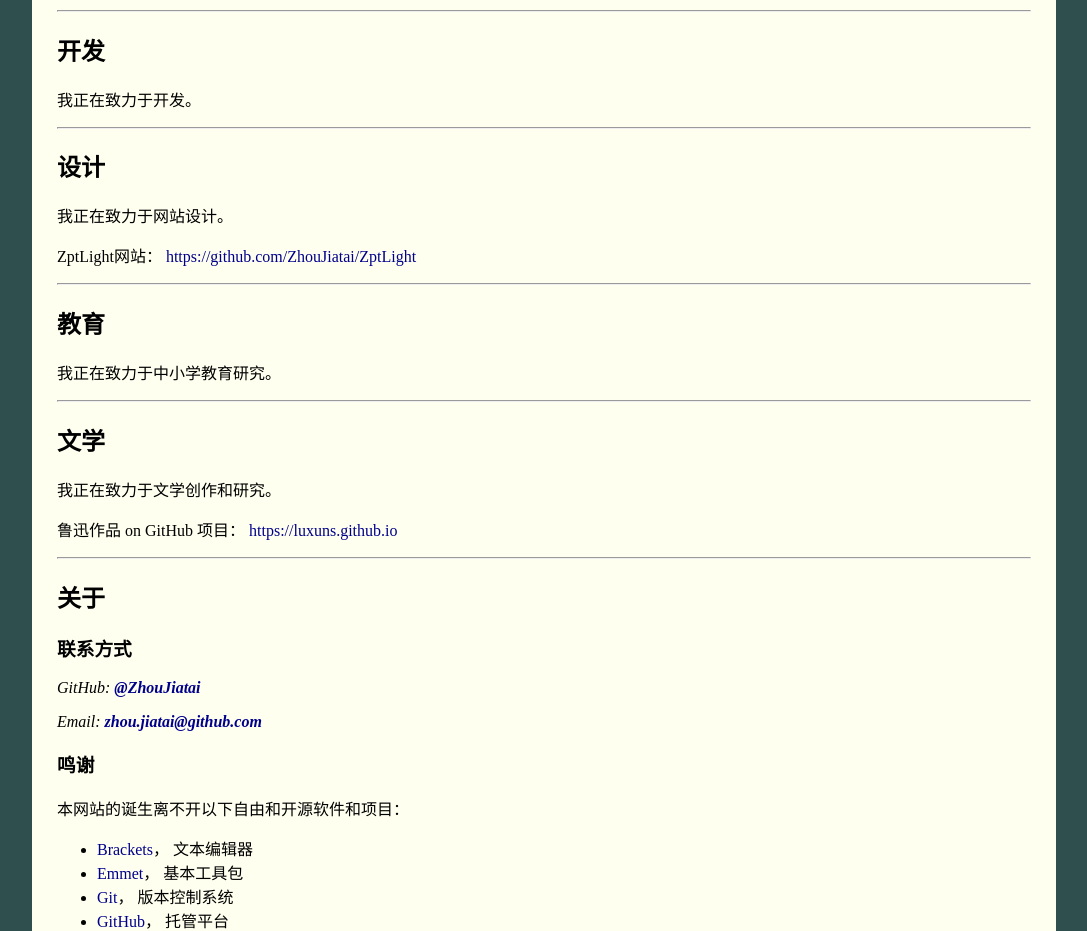
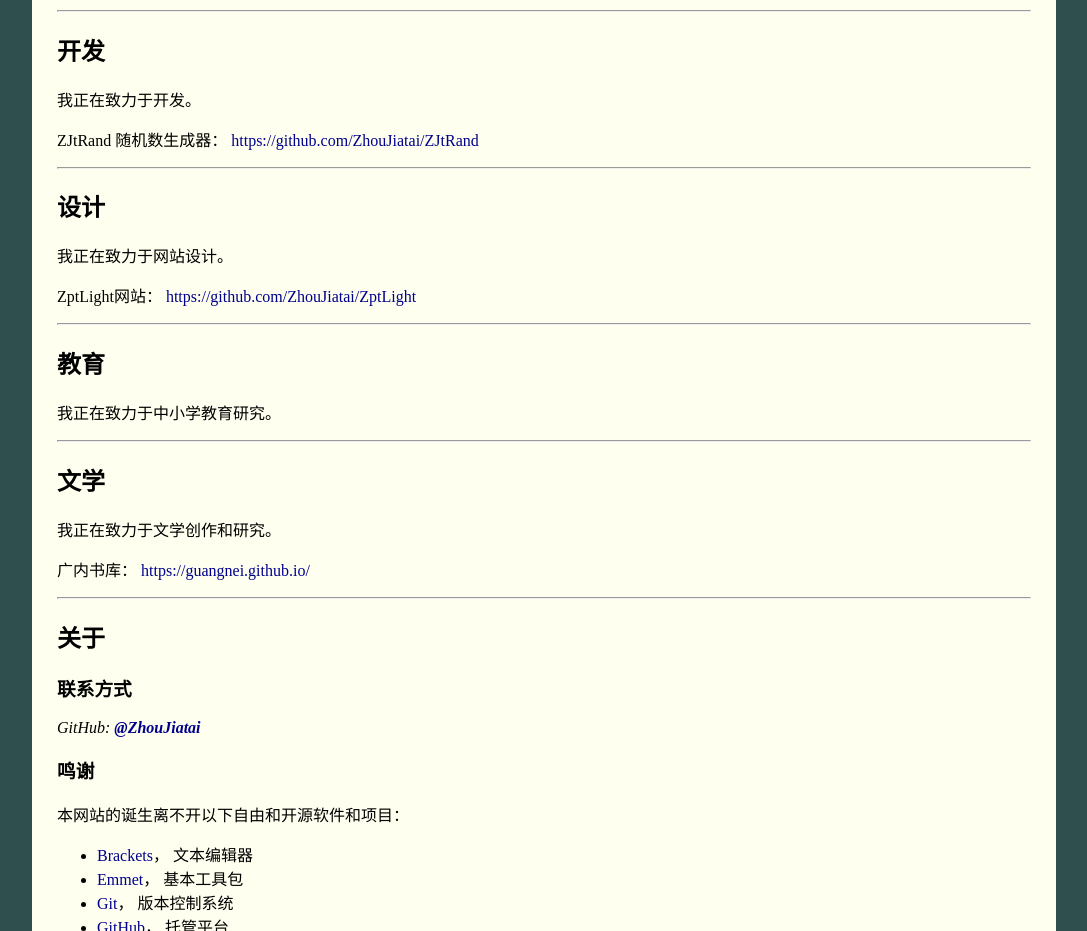
Before and after one commit to ZhouJiatai/former-homepage, a plain HTML site: page docs/index.html in a window 1280 px wide. Shown: the part 320-1251 px from the top of the page, without its empty margins (96-1183 px from the left). Drawn offline with Linux system fonts and the light colour scheme.

Commit message:
Update index.html

```diff
--- a/docs/index.html
+++ b/docs/index.html
@@ -47,6 +47,11 @@
 
             <h2 id="kf">开发</h2>
             <p>我正在致力于开发。</p>
+            <p>ZJtRand 随机数生成器：
+                <a href="https://github.com/ZhouJiatai/ZJtRand" target="_blank">
+                    https://github.com/ZhouJiatai/ZJtRand
+                </a>
+            </p>
             <hr/>
 
             <h2 id="sj">设计</h2>
@@ -64,9 +69,9 @@
 
             <h2 id="wx">文学</h2>
             <p>我正在致力于文学创作和研究。</p>
-            <p>鲁迅作品 on GitHub 项目：
-                <a href="https://luxuns.github.io" target="_blank">
-                    https://luxuns.github.io
+            <p>广内书库：
+                <a href="https://guangnei.github.io/" target="_blank">
+                    https://guangnei.github.io/
                 </a>
             </p>
             <hr/>
@@ -77,11 +82,6 @@
                 <p>GitHub:
                     <a href="https://github.com/ZhouJiatai" target="_blank">
                         <b>@ZhouJiatai</b>
-                    </a>
-                </p>
-                <p>Email:
-                    <a href="mailto:zhou.jiatai@github.com" target="_blank">
-                        <b>zhou.jiatai@github.com</b>
                     </a>
                 </p>
             </address>
```
